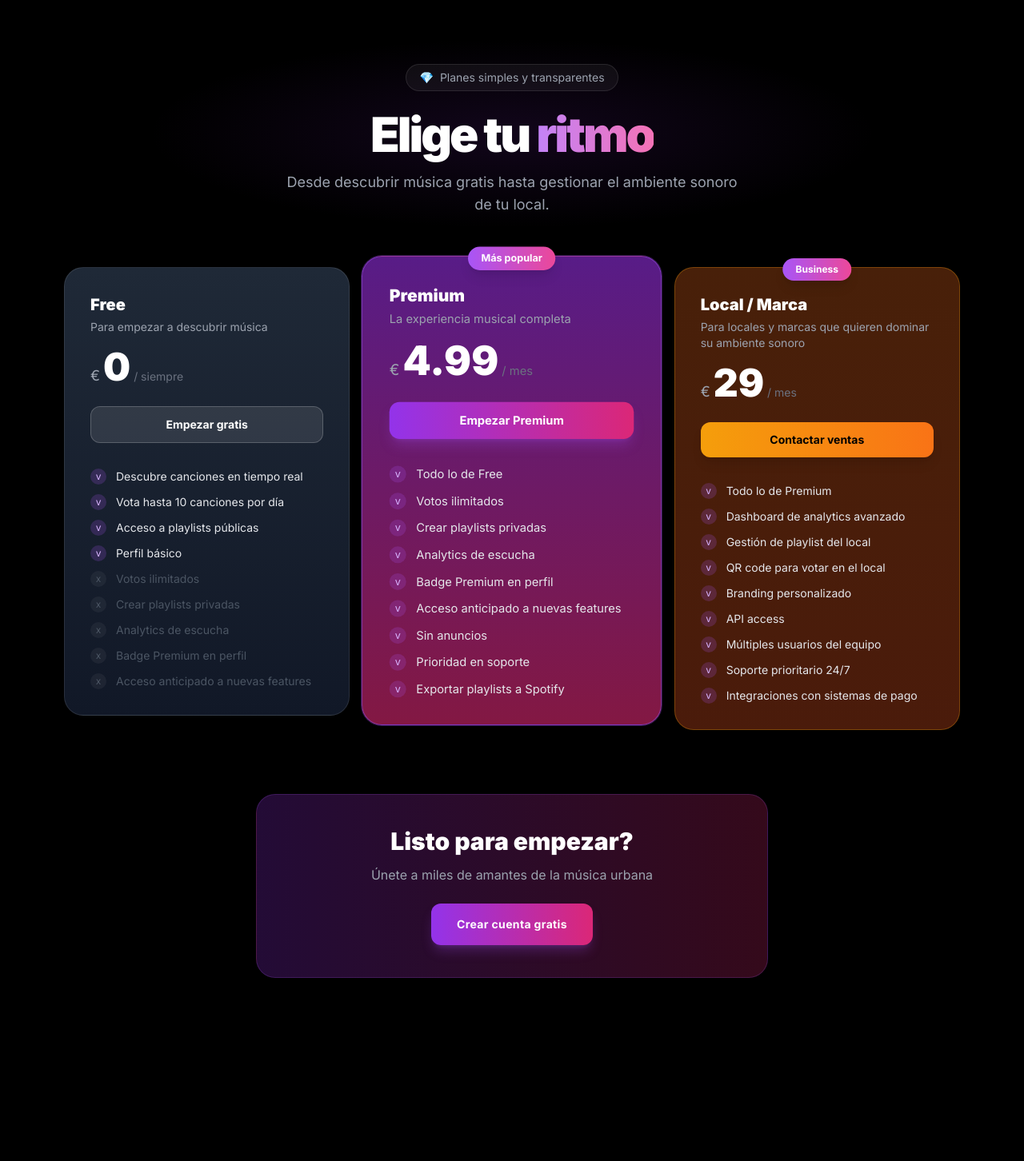
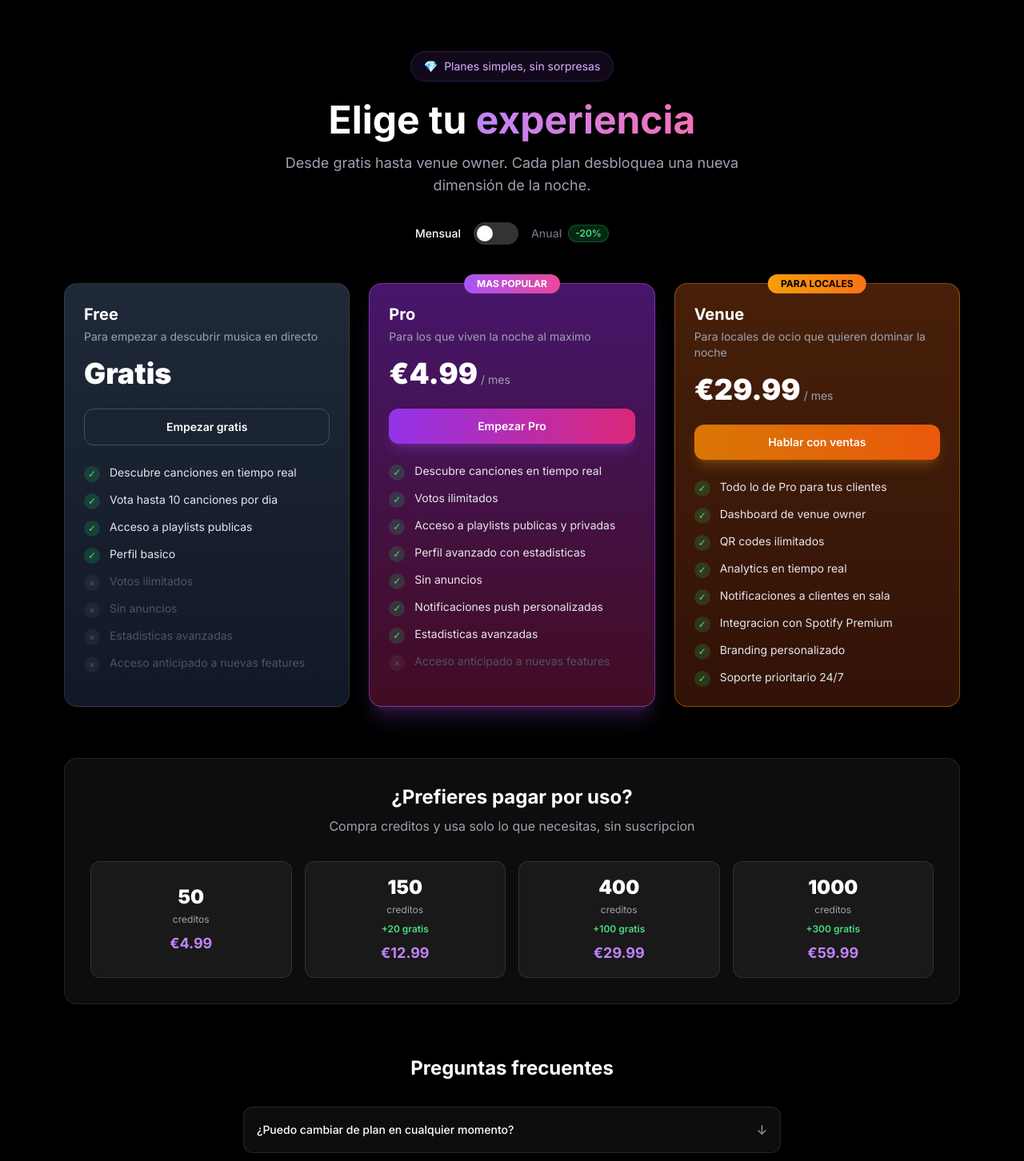
Before and after one commit to fullequip2009-dev/Pickmysong, a Next.js app in the folder apps/web/: page /pricing in a window 1280 px wide. Shown: the top 1452 px of the page at 80% size. Before the commit the page ends 1303 px from the top, so only its background shows below. Built offline with nearby package versions, Linux system fonts and the light colour scheme.

Commit message:
feat(pricing): premium pricing page with toggle, credits packs, FAQ
feat(pricing): premium pricing page with toggle, credits packs, FAQ

```diff
--- a/apps/web/app/pricing/page.tsx
+++ b/apps/web/app/pricing/page.tsx
@@ -1,152 +1,260 @@
+'use client';
+
+import { useState } from 'react';
 import Link from 'next/link';
 
 const PLANS = [
   {
     id: 'free',
     name: 'Free',
-    price: '0',
-    period: 'siempre',
-    description: 'Para empezar a descubrir música',
+    monthlyPrice: 0,
+    yearlyPrice: 0,
+    description: 'Para empezar a descubrir musica en directo',
     color: 'from-gray-800 to-gray-900',
     border: 'border-white/10',
     badge: null,
+    cta: 'Empezar gratis',
+    ctaStyle: 'border border-white/20 hover:border-purple-500/50 text-white',
     features: [
       { text: 'Descubre canciones en tiempo real', included: true },
-      { text: 'Vota hasta 10 canciones por día', included: true },
-      { text: 'Acceso a playlists públicas', included: true },
-      { text: 'Perfil básico', included: true },
+      { text: 'Vota hasta 10 canciones por dia', included: true },
+      { text: 'Acceso a playlists publicas', included: true },
+      { text: 'Perfil basico', included: true },
       { text: 'Votos ilimitados', included: false },
-      { text: 'Crear playlists privadas', included: false },
-      { text: 'Analytics de escucha', included: false },
-      { text: 'Badge Premium en perfil', included: false },
+      { text: 'Sin anuncios', included: false },
+      { text: 'Estadisticas avanzadas', included: false },
       { text: 'Acceso anticipado a nuevas features', included: false },
     ],
-    cta: 'Empezar gratis',
-    ctaHref: '/auth',
-    ctaStyle: 'bg-white/10 hover:bg-white/20 border border-white/20 text-white',
   },
   {
-    id: 'premium',
-    name: 'Premium',
-    price: '4.99',
-    period: 'mes',
-    description: 'La experiencia musical completa',
-    color: 'from-purple-900 to-pink-900',
+    id: 'pro',
+    name: 'Pro',
+    monthlyPrice: 4.99,
+    yearlyPrice: 3.99,
+    description: 'Para los que viven la noche al maximo',
+    color: 'from-purple-900/80 to-pink-900/50',
     border: 'border-purple-500/50',
-    badge: 'Más popular',
+    badge: 'MAS POPULAR',
+    cta: 'Empezar Pro',
+    ctaStyle: 'bg-gradient-to-r from-purple-600 to-pink-600 hover:from-purple-500 hover:to-pink-500 text-white shadow-lg shadow-purple-500/25',
     features: [
-      { text: 'Todo lo de Free', included: true },
+      { text: 'Descubre canciones en tiempo real', included: true },
       { text: 'Votos ilimitados', included: true },
-      { text: 'Crear playlists privadas', included: true },
-      { text: 'Analytics de escucha', included: true },
-      { text: 'Badge Premium en perfil', included: true },
-      { text: 'Acceso anticipado a nuevas features', included: true },
+      { text: 'Acceso a playlists publicas y privadas', included: true },
+      { text: 'Perfil avanzado con estadisticas', included: true },
       { text: 'Sin anuncios', included: true },
-      { text: 'Prioridad en soporte', included: true },
-      { text: 'Exportar playlists a Spotify', included: true },
+      { text: 'Notificaciones push personalizadas', included: true },
+      { text: 'Estadisticas avanzadas', included: true },
+      { text: 'Acceso anticipado a nuevas features', included: false },
     ],
-    cta: 'Empezar Premium',
-    ctaHref: '/auth',
-    ctaStyle: 'bg-gradient-to-r from-purple-600 to-pink-600 hover:from-purple-500 hover:to-pink-500 text-white shadow-lg shadow-purple-500/25',
   },
   {
     id: 'venue',
-    name: 'Local / Marca',
-    price: '29',
-    period: 'mes',
-    description: 'Para locales y marcas que quieren dominar su ambiente sonoro',
-    color: 'from-amber-900/60 to-orange-900/60',
-    border: 'border-amber-500/30',
-    badge: 'Business',
+    name: 'Venue',
+    monthlyPrice: 29.99,
+    yearlyPrice: 24.99,
+    description: 'Para locales de ocio que quieren dominar la noche',
+    color: 'from-amber-900/60 to-orange-900/40',
+    border: 'border-amber-500/40',
+    badge: 'PARA LOCALES',
+    cta: 'Hablar con ventas',
+    ctaStyle: 'bg-gradient-to-r from-amber-600 to-orange-600 hover:from-amber-500 hover:to-orange-500 text-white shadow-lg shadow-amber-500/25',
     features: [
-      { text: 'Todo lo de Premium', included: true },
-      { text: 'Dashboard de analytics avanzado', included: true },
-      { text: 'Gestión de playlist del local', included: true },
-      { text: 'QR code para votar en el local', included: true },
+      { text: 'Todo lo de Pro para tus clientes', included: true },
+      { text: 'Dashboard de venue owner', included: true },
+      { text: 'QR codes ilimitados', included: true },
+      { text: 'Analytics en tiempo real', included: true },
+      { text: 'Notificaciones a clientes en sala', included: true },
+      { text: 'Integracion con Spotify Premium', included: true },
       { text: 'Branding personalizado', included: true },
-      { text: 'API access', included: true },
-      { text: 'Múltiples usuarios del equipo', included: true },
       { text: 'Soporte prioritario 24/7', included: true },
-      { text: 'Integraciones con sistemas de pago', included: true },
     ],
-    cta: 'Contactar ventas',
-    ctaHref: '/auth',
-    ctaStyle: 'bg-gradient-to-r from-amber-500 to-orange-500 hover:from-amber-400 hover:to-orange-400 text-black font-bold shadow-lg',
   },
 ];
 
+const FAQS = [
+  { q: '¿Puedo cambiar de plan en cualquier momento?', a: 'Si, puedes hacer upgrade o downgrade cuando quieras. El cambio se aplica inmediatamente.' },
+  { q: '¿Hay periodo de prueba?', a: 'El plan Free no tiene limite de tiempo. El plan Pro tiene 14 dias de prueba gratuita.' },
+  { q: '¿Como funciona la facturacion anual?', a: 'Se cobra una vez al año con un 20% de descuento respecto al precio mensual.' },
+  { q: '¿Que pasa si cancelo?', a: 'Puedes cancelar cuando quieras. Seguiras teniendo acceso hasta el final del periodo pagado.' },
+];
+
 export default function PricingPage() {
+  const [isYearly, setIsYearly] = useState(false);
+  const [openFaq, setOpenFaq] = useState<number | null>(null);
+
   return (
-    <main className="min-h-screen bg-black pb-20 md:pb-0">
-      {/* Hero */}
-      <section className="relative px-4 pt-20 pb-16 text-center overflow-hidden">
-        <div className="absolute inset-0 bg-[radial-gradient(ellipse_at_center,_var(--tw-gradient-stops))] from-purple-900/20 via-transparent to-transparent" />
-        <div className="relative max-w-3xl mx-auto">
-          <div className="inline-flex items-center gap-2 bg-white/5 border border-white/10 rounded-full px-4 py-1.5 text-sm text-gray-400 mb-6">
-            <span>&#x1F48E;</span> Planes simples y transparentes
+    <div className="min-h-screen bg-black text-white">
+      {/* Background effects */}
+      <div className="fixed inset-0 pointer-events-none overflow-hidden">
+        <div className="absolute top-0 left-1/3 w-[600px] h-[600px] bg-purple-600/8 rounded-full blur-3xl" />
+        <div className="absolute top-1/2 right-0 w-[400px] h-[400px] bg-pink-600/8 rounded-full blur-3xl" />
+        <div className="absolute bottom-0 left-0 w-[500px] h-[500px] bg-indigo-600/8 rounded-full blur-3xl" />
       </div>
-          <h1 className="text-4xl md:text-6xl font-black tracking-tighter text-white mb-4">
-            Elige tu
-            <span className="bg-gradient-to-r from-purple-400 to-pink-400 bg-clip-text text-transparent"> ritmo</span>
+
+      <div className="relative z-10 max-w-6xl mx-auto px-4 py-16">
+        {/* Header */}
+        <div className="text-center mb-12">
+          <div className="inline-flex items-center gap-2 px-4 py-2 bg-purple-500/10 border border-purple-500/20 rounded-full text-sm text-purple-300 mb-6">
+            <span>💎</span>
+            <span>Planes simples, sin sorpresas</span>
+          </div>
+          <h1 className="text-4xl sm:text-5xl font-bold mb-4">
+            Elige tu{' '}
+            <span className="bg-gradient-to-r from-purple-400 to-pink-400 bg-clip-text text-transparent">
+              experiencia
+            </span>
           </h1>
           <p className="text-gray-400 text-lg max-w-xl mx-auto">
-            Desde descubrir música gratis hasta gestionar el ambiente sonoro de tu local.
+            Desde gratis hasta venue owner. Cada plan desbloquea una nueva dimensión de la noche.
           </p>
+
+          {/* Toggle mensual/anual */}
+          <div className="flex items-center justify-center gap-4 mt-8">
+            <span className={'text-sm font-medium ' + (!isYearly ? 'text-white' : 'text-gray-500')}>
+              Mensual
+            </span>
+            <button
+              onClick={() => setIsYearly(!isYearly)}
+              className={'relative w-14 h-7 rounded-full transition-all duration-300 ' + (isYearly ? 'bg-purple-600' : 'bg-white/20')}
+            >
+              <div className={'absolute top-1 w-5 h-5 bg-white rounded-full shadow transition-all duration-300 ' + (isYearly ? 'left-8' : 'left-1')} />
+            </button>
+            <div className="flex items-center gap-2">
+              <span className={'text-sm font-medium ' + (isYearly ? 'text-white' : 'text-gray-500')}>
+                Anual
+              </span>
+              <span className="px-2 py-0.5 bg-green-500/20 border border-green-500/30 rounded-full text-xs text-green-400 font-semibold">
+                -20%
+              </span>
             </div>
-      </section>
+          </div>
+        </div>
 
-      {/* Plans */}
-      <section className="max-w-6xl mx-auto px-4 pb-20">
-        <div className="grid grid-cols-1 md:grid-cols-3 gap-6 items-start">
-          {PLANS.map((plan) => (
+        {/* Plans Grid */}
+        <div className="grid grid-cols-1 md:grid-cols-3 gap-6 mb-16">
+          {PLANS.map(plan => {
+            const price = isYearly ? plan.yearlyPrice : plan.monthlyPrice;
+            return (
               <div
                 key={plan.id}
-              className={`relative rounded-3xl border ${plan.border} bg-gradient-to-b ${plan.color} p-8 flex flex-col ${plan.id === 'premium' ? 'ring-1 ring-purple-500/30 md:scale-105' : ''}`}
+                className={'relative p-6 rounded-2xl border bg-gradient-to-b backdrop-blur-sm transition-all duration-300 hover:-translate-y-1 hover:shadow-2xl ' + plan.color + ' ' + plan.border + (plan.id === 'pro' ? ' shadow-xl shadow-purple-500/20' : '')}
               >
+                {/* Badge */}
                 {plan.badge && (
-                <div className="absolute -top-3 left-1/2 -translate-x-1/2 bg-gradient-to-r from-purple-500 to-pink-500 text-white text-xs font-bold px-4 py-1.5 rounded-full whitespace-nowrap shadow-lg">
+                  <div className="absolute -top-3 left-1/2 -translate-x-1/2">
+                    <div className={'px-4 py-1 rounded-full text-xs font-bold ' + (plan.id === 'pro' ? 'bg-gradient-to-r from-purple-500 to-pink-500 text-white' : 'bg-gradient-to-r from-amber-500 to-orange-500 text-black')}>
                       {plan.badge}
                     </div>
+                  </div>
                 )}
+
+                {/* Plan header */}
                 <div className="mb-6">
-                <h2 className="text-xl font-black text-white mb-1">{plan.name}</h2>
+                  <h2 className="text-xl font-bold mb-1">{plan.name}</h2>
                   <p className="text-gray-400 text-sm mb-4">{plan.description}</p>
                   <div className="flex items-baseline gap-1">
-                  <span className="text-gray-400 text-lg">€</span>
-                  <span className="text-5xl font-black text-white">{plan.price}</span>
-                  <span className="text-gray-500 text-sm">/ {plan.period}</span>
+                    <span className="text-4xl font-black">
+                      {price === 0 ? 'Gratis' : ('€' + price.toFixed(2))}
+                    </span>
+                    {price > 0 && (
+                      <span className="text-gray-400 text-sm">/ mes</span>
+                    )}
+                  </div>
+                  {isYearly && price > 0 && (
+                    <p className="text-xs text-green-400 mt-1">
+                      Facturado anualmente · €{(price * 12).toFixed(0)}/año
+                    </p>
+                  )}
+                </div>
+
+                {/* CTA */}
+                <Link
+                  href={plan.id === 'venue' ? '/contact' : '/auth/signin'}
+                  className={'block text-center py-3 px-6 rounded-xl font-semibold text-sm transition-all duration-200 mb-6 ' + plan.ctaStyle}
+                >
+                  {plan.cta}
+                </Link>
+
+                {/* Features */}
+                <ul className="space-y-3">
+                  {plan.features.map((feature, i) => (
+                    <li key={i} className={'flex items-start gap-3 text-sm ' + (feature.included ? 'text-gray-200' : 'text-gray-600')}>
+                      <span className={'flex-shrink-0 w-5 h-5 rounded-full flex items-center justify-center text-xs mt-0.5 ' + (feature.included ? 'bg-green-500/20 text-green-400' : 'bg-white/5 text-gray-600')}>
+                        {feature.included ? '✓' : '×'}
+                      </span>
+                      {feature.text}
+                    </li>
+                  ))}
+                </ul>
+              </div>
+            );
+          })}
+        </div>
+
+        {/* Credits Section */}
+        <div className="bg-white/5 border border-white/10 rounded-2xl p-8 mb-16">
+          <div className="text-center mb-8">
+            <h2 className="text-2xl font-bold mb-2">¿Prefieres pagar por uso?</h2>
+            <p className="text-gray-400">Compra creditos y usa solo lo que necesitas, sin suscripcion</p>
+          </div>
+          <div className="grid grid-cols-2 sm:grid-cols-4 gap-4">
+            {[
+              { credits: 50, price: 4.99, bonus: null },
+              { credits: 150, price: 12.99, bonus: '+20 gratis' },
+              { credits: 400, price: 29.99, bonus: '+100 gratis' },
+              { credits: 1000, price: 59.99, bonus: '+300 gratis' },
+            ].map(pack => (
+              <button
+                key={pack.credits}
+                className="p-4 bg-white/5 border border-white/10 rounded-xl hover:border-purple-500/30 hover:bg-white/10 transition-all text-center group"
+              >
+                <div className="text-2xl font-black text-white mb-1">{pack.credits}</div>
+                <div className="text-xs text-gray-400 mb-2">creditos</div>
+                {pack.bonus && (
+                  <div className="text-xs text-green-400 mb-2 font-semibold">{pack.bonus}</div>
+                )}
+                <div className="text-lg font-bold text-purple-400">€{pack.price}</div>
+              </button>
+            ))}
           </div>
         </div>
-              <Link href={plan.ctaHref} className={`block w-full py-3 px-6 rounded-xl text-center text-sm font-bold transition-all mb-8 ${plan.ctaStyle}`}>
-                {plan.cta}
-              </Link>
-              <div className="space-y-3 flex-1">
-                {plan.features.map((feature, i) => (
-                  <div key={i} className="flex items-center gap-3">
-                    <span className={`flex-shrink-0 w-5 h-5 rounded-full flex items-center justify-center text-xs ${feature.included ? 'bg-purple-500/20 text-purple-300' : 'bg-white/5 text-gray-600'}`}>
-                      {feature.included ? 'v' : 'x'}
+
+        {/* FAQ */}
+        <div className="max-w-2xl mx-auto mb-16">
+          <h2 className="text-2xl font-bold text-center mb-8">Preguntas frecuentes</h2>
+          <div className="space-y-3">
+            {FAQS.map((faq, i) => (
+              <div key={i} className="bg-white/5 border border-white/10 rounded-xl overflow-hidden">
+                <button
+                  onClick={() => setOpenFaq(openFaq === i ? null : i)}
+                  className="w-full flex items-center justify-between p-4 text-left hover:bg-white/5 transition-all"
+                >
+                  <span className="font-medium text-sm pr-4">{faq.q}</span>
+                  <span className={'text-gray-400 flex-shrink-0 transition-transform duration-200 ' + (openFaq === i ? 'rotate-180' : '')}>
+                    ↓
                   </span>
-                    <span className={`text-sm ${feature.included ? 'text-gray-200' : 'text-gray-600'}`}>
-                      {feature.text}
-                    </span>
+                </button>
+                {openFaq === i && (
+                  <div className="px-4 pb-4">
+                    <p className="text-sm text-gray-400">{faq.a}</p>
+                  </div>
+                )}
               </div>
             ))}
           </div>
         </div>
-          ))}
-        </div>
-      </section>
 
         {/* Bottom CTA */}
-      <section className="max-w-2xl mx-auto px-4 pb-20 text-center">
-        <div className="bg-gradient-to-r from-purple-900/40 to-pink-900/40 border border-purple-500/20 rounded-3xl p-10">
-          <h3 className="text-3xl font-black text-white mb-3">Listo para empezar?</h3>
-          <p className="text-gray-400 mb-6">Únete a miles de amantes de la música urbana</p>
-          <Link href="/auth" className="inline-block px-8 py-4 bg-gradient-to-r from-purple-600 to-pink-600 hover:from-purple-500 hover:to-pink-500 text-white font-bold rounded-xl transition-all shadow-lg shadow-purple-500/25 text-sm tracking-wide">
-            Crear cuenta gratis
+        <div className="text-center">
+          <p className="text-gray-400 text-sm mb-4">
+            ¿Dudas? <Link href="/contact" className="text-purple-400 hover:text-purple-300">Contacta con nosotros</Link>
+          </p>
+          <Link href="/" className="text-sm text-gray-500 hover:text-white transition-colors">
+            ← Volver al inicio
           </Link>
         </div>
-      </section>
-    </main>
+      </div>
+    </div>
   );
 }
```
Lines whose indentation alone changed are shown as unchanged.
